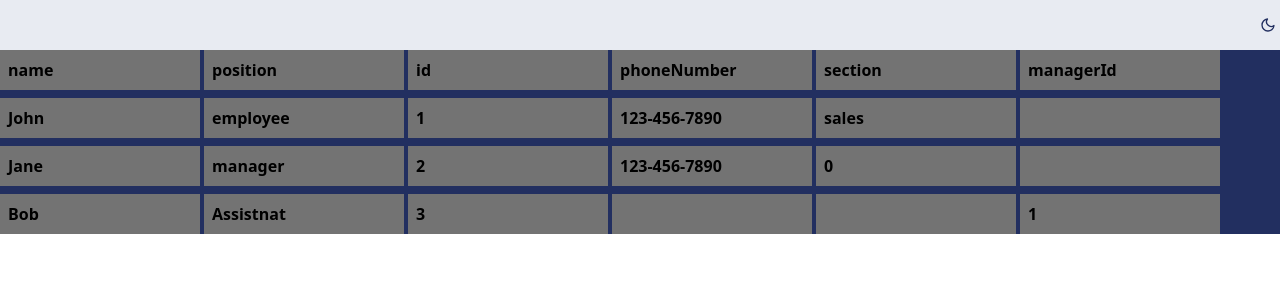
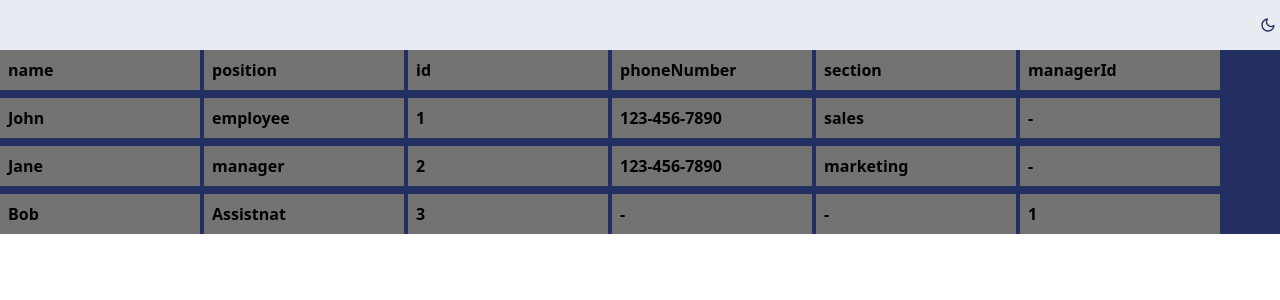
Before and after one commit to Masoud-z/Kadena-code-challenge, a Next.js app: page /employees in a window 1280 px wide. Shown: the top 300 px of the page. Built offline with nearby package versions, Linux system fonts and the light colour scheme.

Commit message:
Fix with a type checker and a value getter

```diff
--- a/dto/employees.dto.ts
+++ b/dto/employees.dto.ts
@@ -26,4 +26,5 @@ export interface Assistant extends Employees {
 }
 
 export type AllEmployee = Employees | Manager | Assistant;
-export type AllEmployeeArr =Array<AllEmployee>;
+
+export type AllEmployeeArr = Array<AllEmployee>;
--- a/src/app/employees/components/EployeesList.tsx
+++ b/src/app/employees/components/EployeesList.tsx
@@ -1,4 +1,5 @@
 "use client";
+import { useState } from "react";
 import {
   AllEmployee,
   Manager,
@@ -6,6 +7,7 @@ import {
   AllEmployeeArr,
   Positions,
   Section,
+  Employees,
 } from "../../../../dto/employees.dto";
 
 interface Props {
@@ -13,12 +15,18 @@ interface Props {
 }
 
 function EployeesList({ employees }: Props) {
-  function typeChecker<T extends AllEmployee>(empl: AllEmployee, key: keyof T) {
-    if (empl.hasOwnProperty(key)) {
-      return (empl as T)[key];
-    } else {
-      return undefined;
-    }
+  function employeeTypeChecker<T extends AllEmployee>(
+    empl: Object,
+    key: keyof T
+  ): empl is T {
+    return key in empl;
+  }
+
+  function employeeParameterGetter<T extends AllEmployee>(
+    empl: Object,
+    key: keyof T
+  ) {
+    return employeeTypeChecker<T>(empl, key) ? empl[key] : "-";
   }
 
   return (
@@ -40,14 +48,15 @@ function EployeesList({ employees }: Props) {
             </div>
             <div className="p-sm bg-grey font-bold w-[200px]">{empl.id}</div>
             <div className="p-sm bg-grey font-bold w-[200px]">
-              {typeChecker<Manager>(empl, "phoneNumber")}
+              {employeeParameterGetter<Manager>(empl, "phoneNumber")}
             </div>
             <div className="p-sm bg-grey font-bold w-[200px]">
-              {typeChecker<Manager>(empl, "section") &&
-                Section[typeChecker<Manager>(empl, "section") as number]}
+              {employeeTypeChecker<Manager>(empl, "section")
+                ? Section[empl.section]
+                : "-"}
             </div>
             <div className="p-sm bg-grey font-bold w-[200px]">
-              {typeChecker<Assistant>(empl, "managerId")}
+              {employeeParameterGetter<Assistant>(empl, "managerId")}
             </div>
           </div>
         );
```
